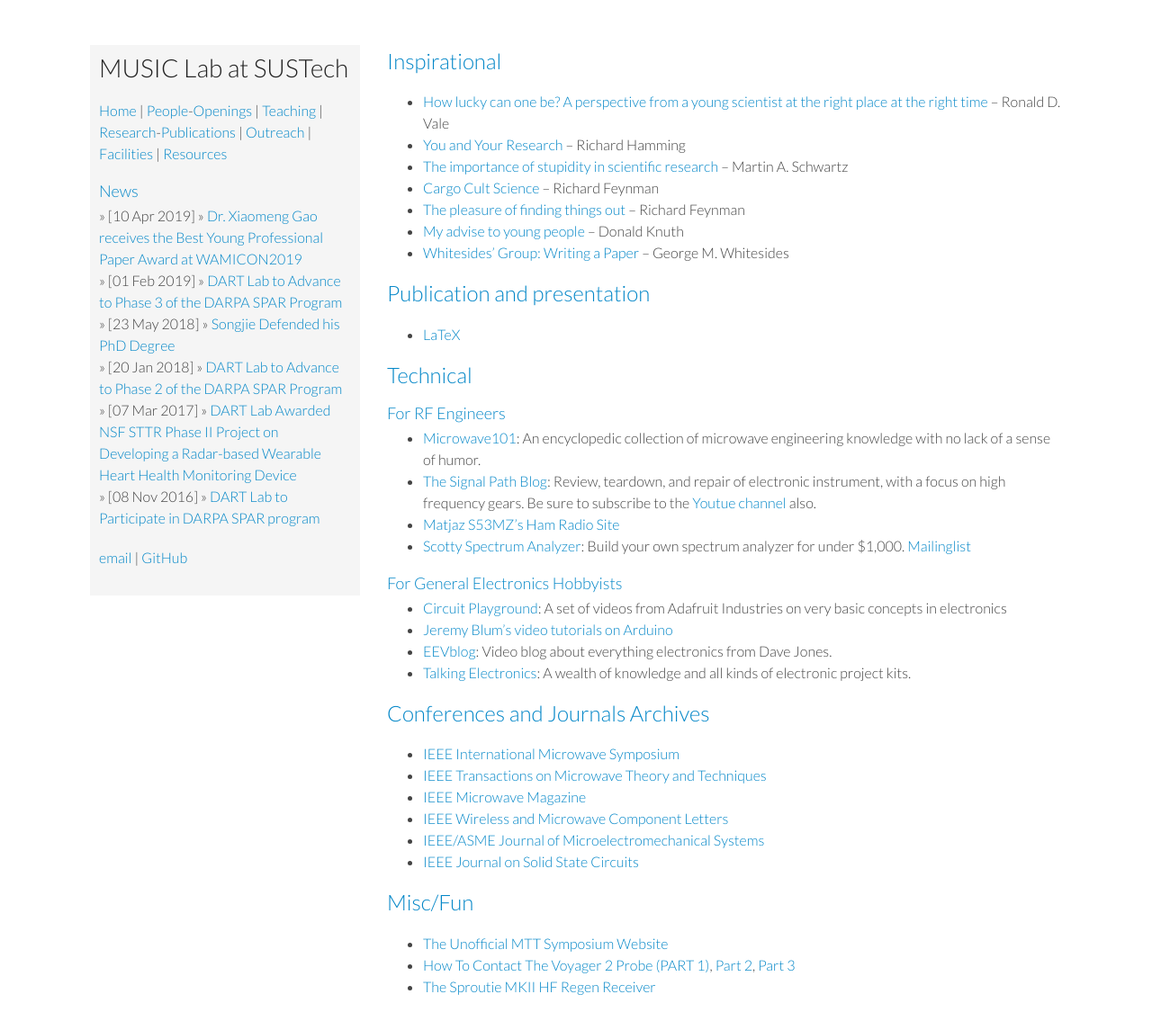
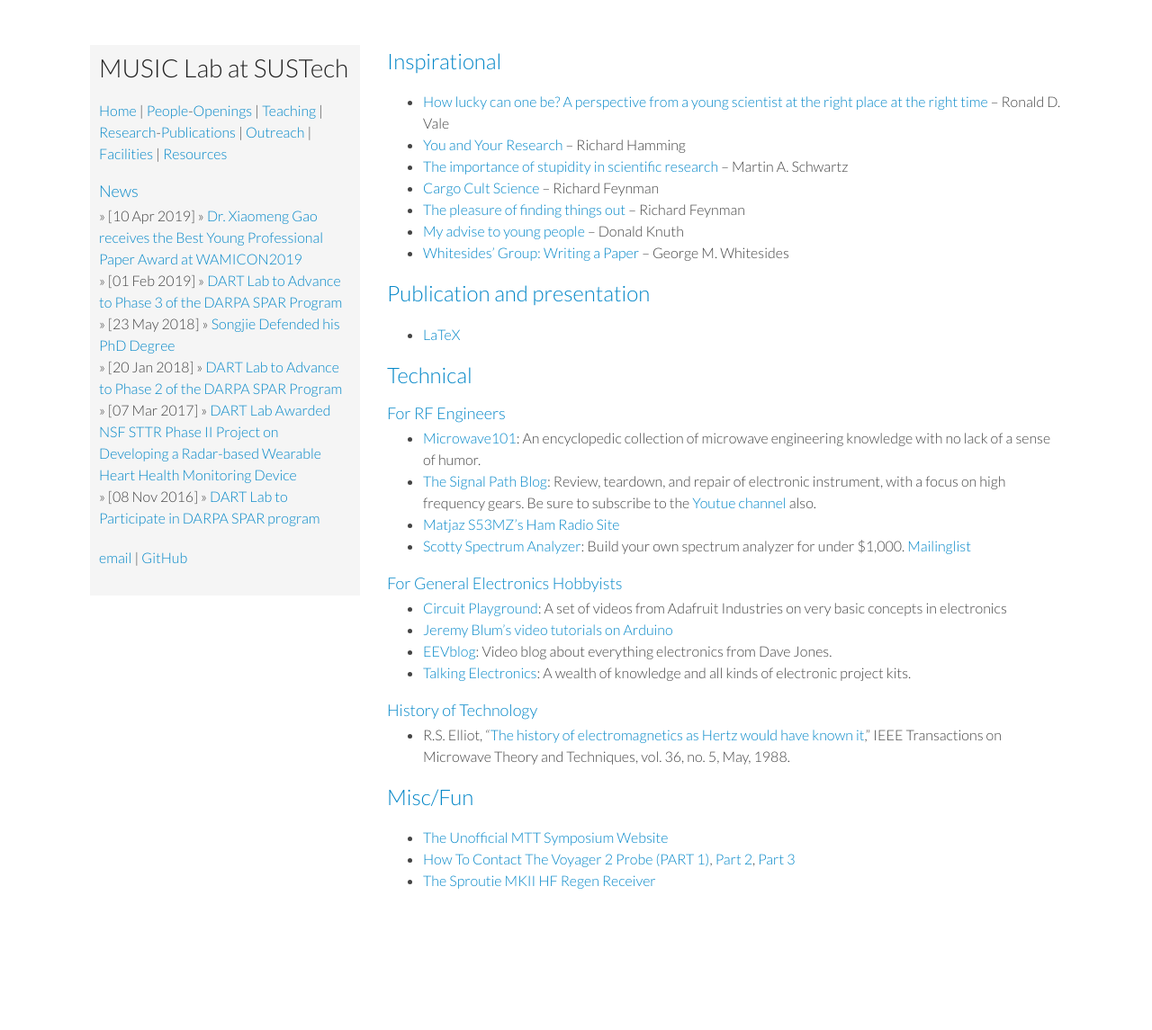
Before and after one commit to musc-lab/musc-lab, a Jekyll site: the page built from resources/index.md, in a window 1280 px wide and 1179 px high. Shown: the top 1145 px of the window at 90% size. Built offline with Jekyll 4.4.1, drawn with Linux system fonts in a browser that asks for light colours; nearby versions of some CDN libraries; comment, search, counter and statistics services are not loaded.

Commit message:
update resources

```diff
--- a/resources/index.md
+++ b/resources/index.md
@@ -32,15 +32,10 @@ published: true
 * [EEVblog](http://www.youtube.com/user/EEVblog?feature=watch): Video blog about everything electronics from Dave Jones.
 * [Talking Electronics](http://www.talkingelectronics.com/): A wealth of knowledge and all kinds of electronic project kits.
 
+#### History of Technology
 
-### Conferences and Journals Archives
+* R.S. Elliot, "[The history of electromagnetics as Hertz would have known it](https://ieeexplore.ieee.org/document/6079076)," IEEE Transactions on Microwave Theory and Techniques, vol. 36, no. 5, May, 1988.
 
-* [IEEE International Microwave Symposium](http://ieeexplore.ieee.org/xpl/conhome.jsp?punumber=1000460)
-* [IEEE Transactions on Microwave Theory and Techniques](http://ieeexplore.ieee.org/xpl/RecentIssue.jsp?punumber=22)
-* [IEEE Microwave Magazine](http://ieeexplore.ieee.org/xpl/RecentIssue.jsp?punumber=6668)
-* [IEEE Wireless and Microwave Component Letters](http://ieeexplore.ieee.org/xpl/RecentIssue.jsp?punumber=7260)
-* [IEEE/ASME Journal of Microelectromechanical Systems](http://ieeexplore.ieee.org/xpl/RecentIssue.jsp?punumber=84)
-* [IEEE Journal on Solid State Circuits](http://ieeexplore.ieee.org/xpl/RecentIssue.jsp?punumber=4)
 
 ### Misc/Fun
 
```
